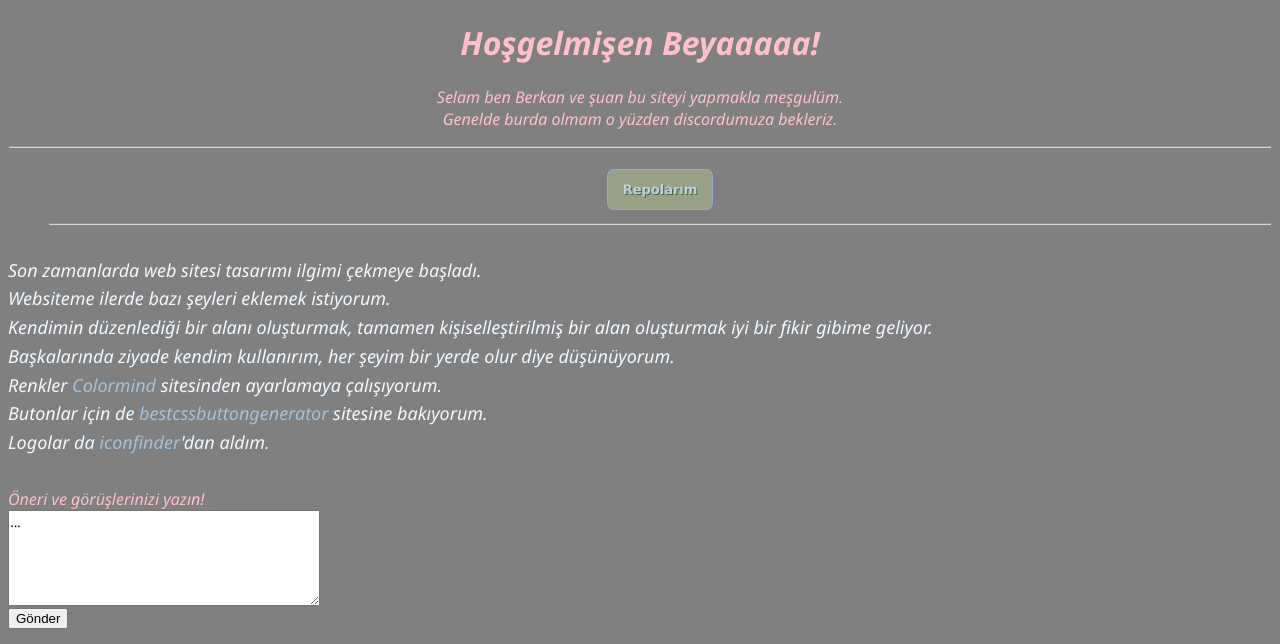
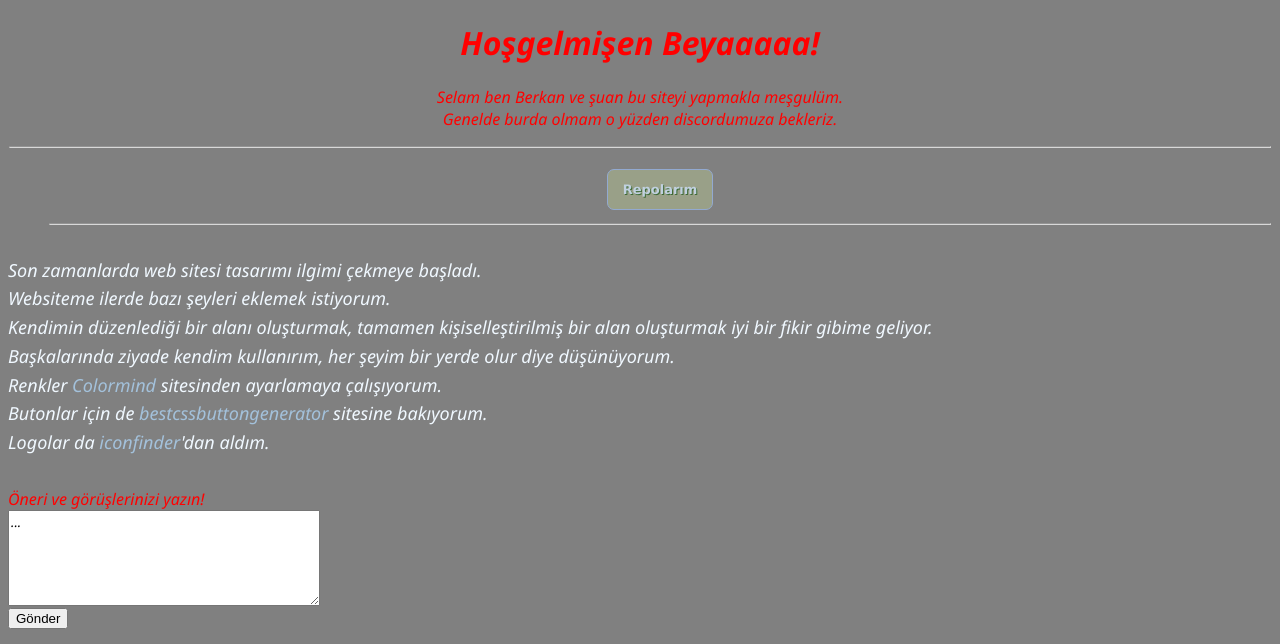
Before and after one commit to J3riks/J3riks.github.io, a plain HTML site: page index.html in a window 1280 px wide. Shown: the top 644 px of the page. Drawn offline with Linux system fonts and the light colour scheme; a script that the page names is missing.

Commit message:
Update style.css

```diff
--- a/style.css
+++ b/style.css
@@ -5,11 +5,11 @@
 
 body {
     background-color:#808080FF;
-    color: pink;
+    color: red;
 }
 .welcome{
     font-family:'Segoe UI', Tahoma, Geneva, Verdana, sans-serif;
     font-style: italic;
     text-align:center;
-    color: pink
+    color: red
 }
```
